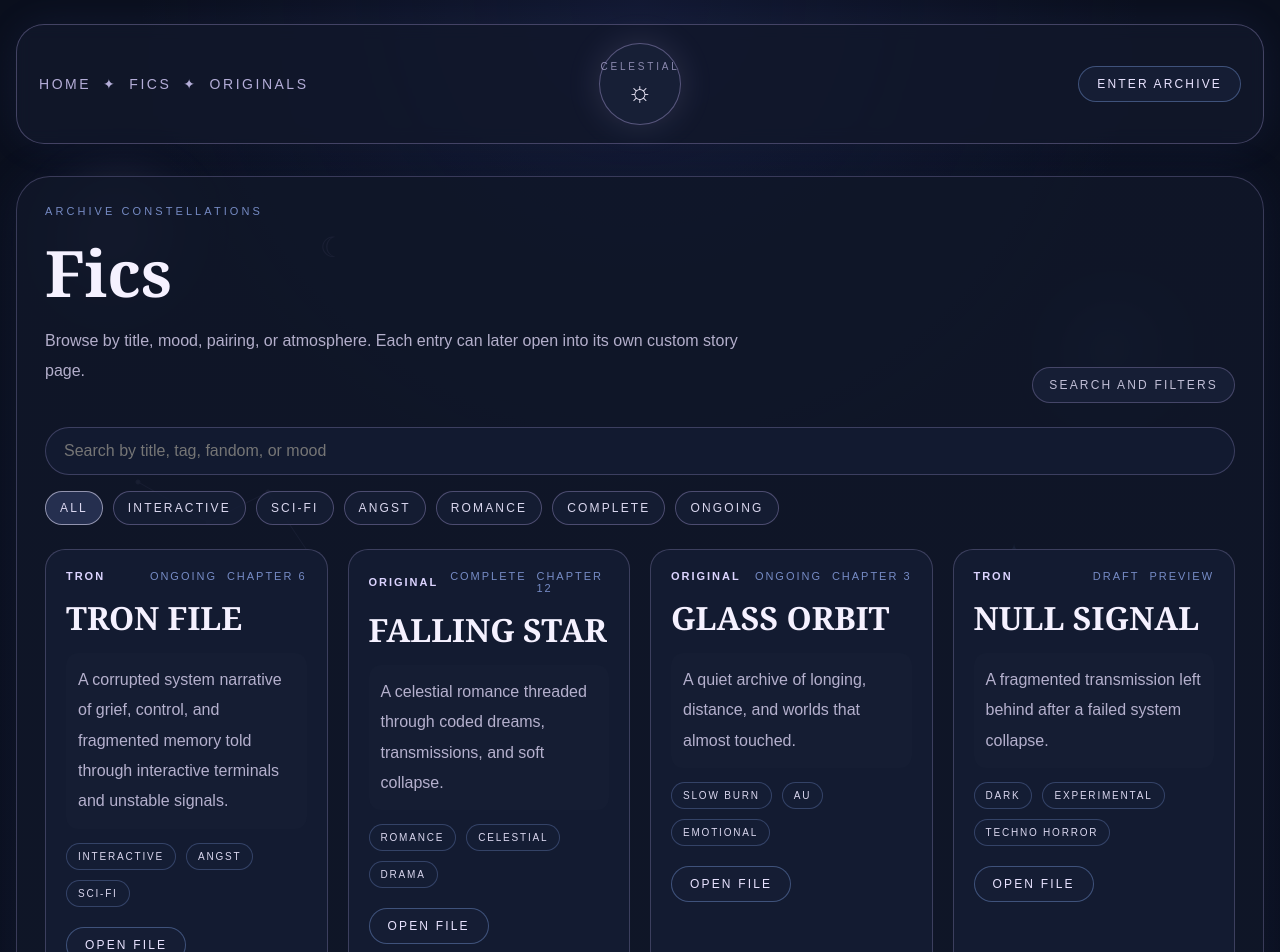
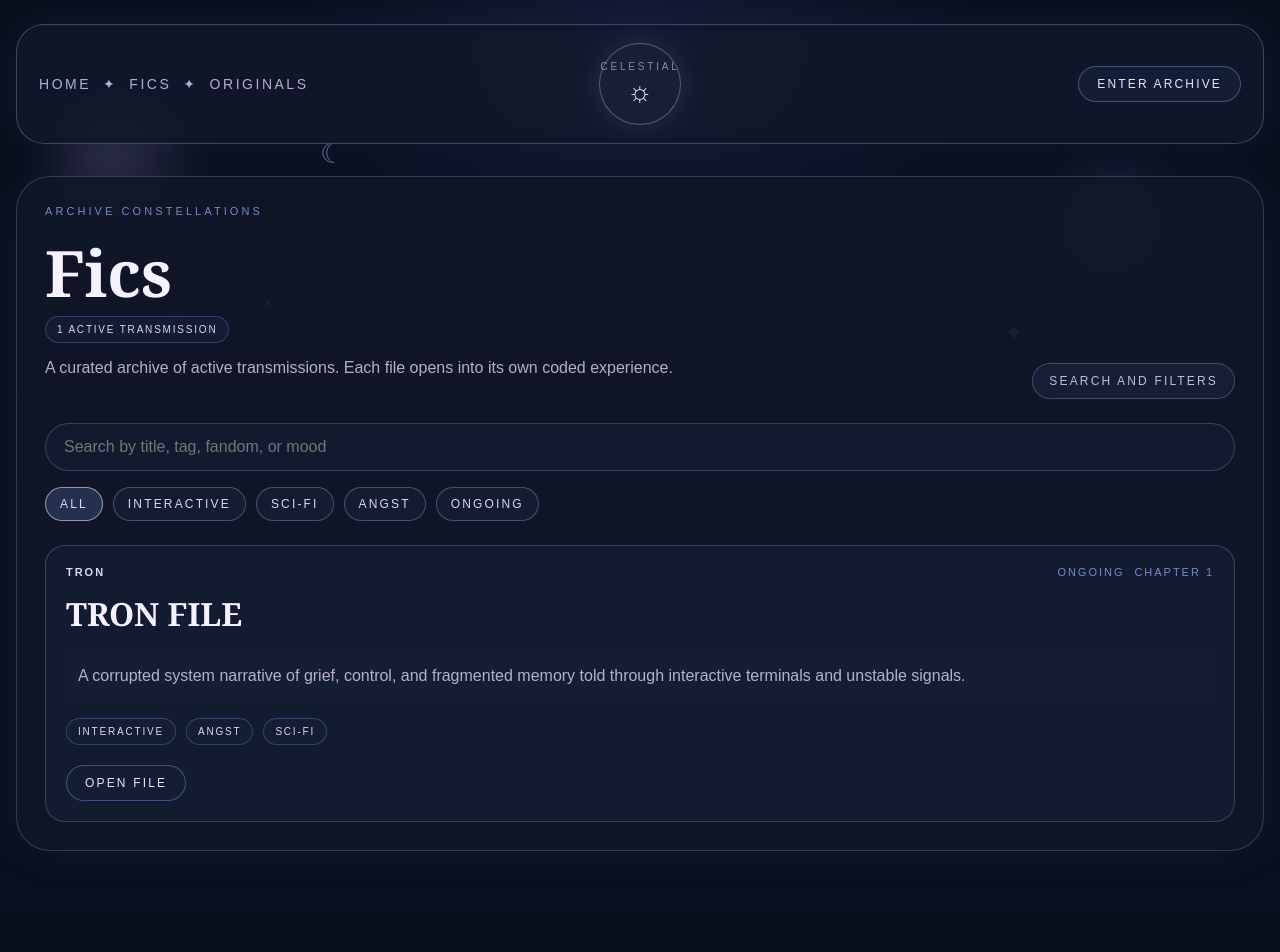
Before and after one commit to wickxdwrites/celestial-archives, a React (Vite) app: page /celestial-archives/fics in a window 1280 px wide. Shown: the top 952 px of the page. After the commit the page ends 911 px from the top, so only its background shows below. Built offline with nearby package versions, Linux system fonts and the light colour scheme.

Commit message:
Update Fics Tab: Removed placeholders

```diff
--- a/src/pages/Fics.jsx
+++ b/src/pages/Fics.jsx
@@ -9,52 +9,7 @@ export default function Fics() {
         "A corrupted system narrative of grief, control, and fragmented memory told through interactive terminals and unstable signals.",
       tags: ["Interactive", "Angst", "Sci-Fi"],
       status: "Ongoing",
-      chapter: "Chapter 6",
-    },
-    {
-      title: "FALLING STAR",
-      fandom: "ORIGINAL",
-      description:
-        "A celestial romance threaded through coded dreams, transmissions, and soft collapse.",
-      tags: ["Romance", "Celestial", "Drama"],
-      status: "Complete",
-      chapter: "Chapter 12",
-    },
-    {
-      title: "GLASS ORBIT",
-      fandom: "ORIGINAL",
-      description:
-        "A quiet archive of longing, distance, and worlds that almost touched.",
-      tags: ["Slow Burn", "AU", "Emotional"],
-      status: "Ongoing",
-      chapter: "Chapter 3",
-    },
-    {
-      title: "NULL SIGNAL",
-      fandom: "TRON",
-      description:
-        "A fragmented transmission left behind after a failed system collapse.",
-      tags: ["Dark", "Experimental", "Techno Horror"],
-      status: "Draft",
-      chapter: "Preview",
-    },
-    {
-      title: "SHATTERED CIRCUIT",
-      fandom: "TRON",
-      description:
-        "A post-collapse fic exploring identity, loss, and what remains after the system fails.",
-      tags: ["Drama", "Hurt/Comfort", "Sci-Fi"],
-      status: "Complete",
-      chapter: "Chapter 8",
-    },
-    {
-      title: "MOONLIT STATIC",
-      fandom: "TRON",
-      description:
-        "A softer, character-driven story told through archived logs and glitched late-night conversations.",
-      tags: ["Character Study", "Melancholy", "Interactive"],
-      status: "Ongoing",
-      chapter: "Chapter 2",
+      chapter: "Chapter 1",
     },
   ];
 
@@ -108,9 +63,14 @@ export default function Fics() {
             <div>
               <div className="eyebrow small">Archive Constellations</div>
               <h1 className="fics-title">Fics</h1>
+
+              <div className="tag-row small-tags">
+                <span>1 Active Transmission</span>
+              </div>
+
               <p className="fics-subtitle">
-                Browse by title, mood, pairing, or atmosphere. Each entry can
-                later open into its own custom story page.
+                A curated archive of active transmissions. Each file opens into
+                its own coded experience.
               </p>
             </div>
 
@@ -124,22 +84,16 @@ export default function Fics() {
             />
 
             <div className="fics-filter-row">
-              {[
-                "All",
-                "Interactive",
-                "Sci-Fi",
-                "Angst",
-                "Romance",
-                "Complete",
-                "Ongoing",
-              ].map((tag, i) => (
+              {["All", "Interactive", "Sci-Fi", "Angst", "Ongoing"].map(
+                (tag, i) => (
                   <button
                     key={tag}
                     className={`filter-chip${i === 0 ? " active" : ""}`}
                   >
                     {tag}
                   </button>
-              ))}
+                )
+              )}
             </div>
           </div>
 
```
Lines whose indentation alone changed are shown as unchanged.
